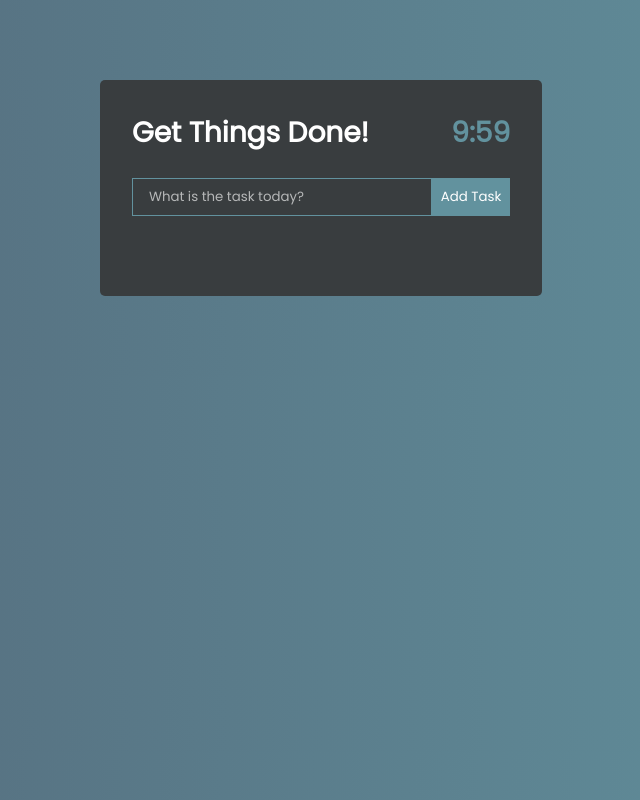
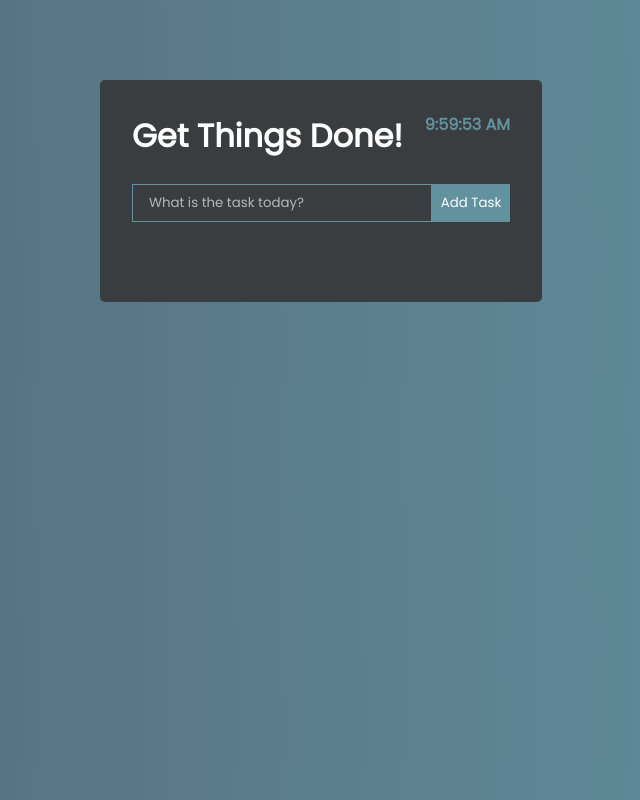
Before and after one commit to alexChachkhiani/todo-list, a React (Vite) app: page / in a window 1280 px wide. Shown: the whole page, without its empty margins (319-959 px from the left). Built offline with nearby package versions, Linux system fonts and the light colour scheme.

Commit message:
fixed time

```diff
--- a/src/App.css
+++ b/src/App.css
@@ -31,7 +31,11 @@ header {
 h1 {
   color: #fff;
   margin-bottom: 0.5rem;
-  font-size: 1.75rem;
+  font-size: 2rem;
+}
+
+.current-time {
+  font-size: 1rem;
 }
 
 .current-time {
--- a/src/Components/TodoWrapper.jsx
+++ b/src/Components/TodoWrapper.jsx
@@ -35,16 +35,11 @@ export const TodoWrapper = () => {
     useEffect(() => {
       setInterval(() => setTime(new Date()), 1000)
     }, [])
-
-    let minutes = time.getMinutes();
-    if (minutes < 10) {
-      return "0" + minutes
-    }
   return (
     <div className="todo-wrapper">
         <header>
           <h1>Get Things Done!</h1>
-          <h1 className="current-time">{time.getHours()}:{minutes}</h1>
+          <h1 className="current-time">{time.toLocaleTimeString()}</h1>
         </header>
         <TodoForm addTodo={addTodo}/>
         {todos.map((todo, index) => (
```
